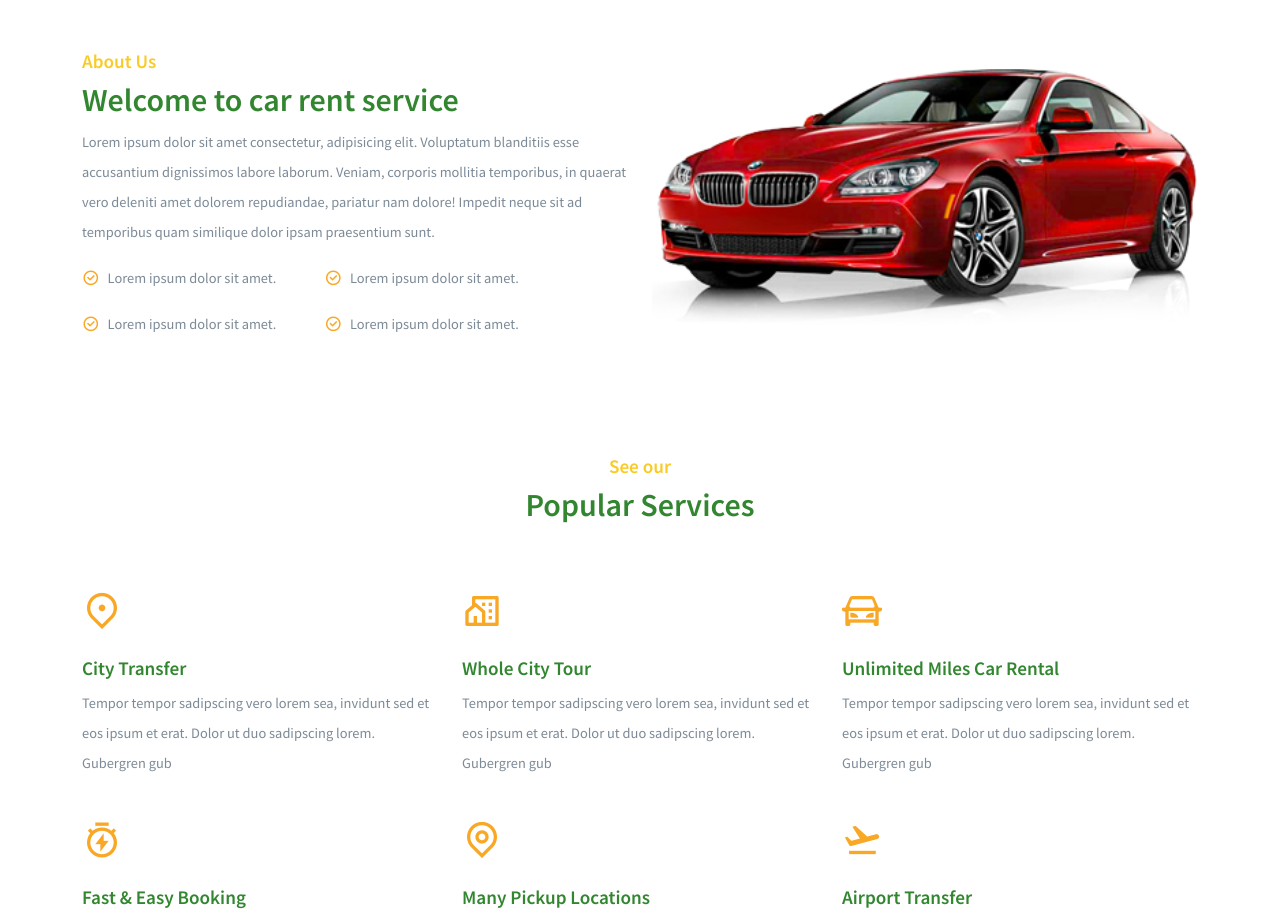
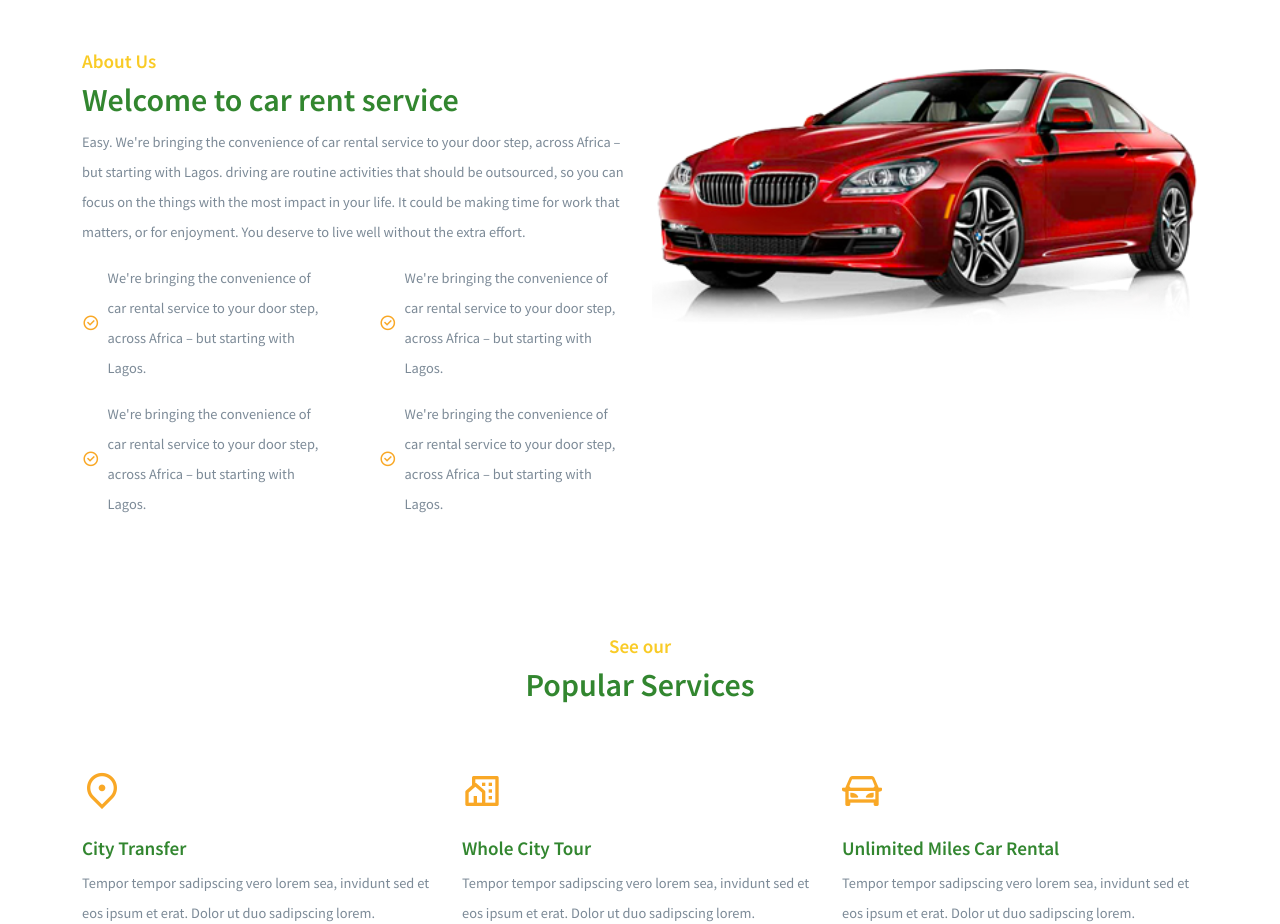
Before and after one commit to debbyuzuegbu/Debby-car-rental, a React (Create React App) app: page /home in a window 1280 px wide. Shown: the part 1140-2064 px from the top of the page. Built offline with nearby package versions, Linux system fonts and the light colour scheme.

Commit message:
about section

```diff
--- a/src/components/UI/AboutSection.jsx
+++ b/src/components/UI/AboutSection.jsx
@@ -20,35 +20,39 @@ const AboutSection = ({ aboutClass }) => {
               <h4 className="section__subtitle">About Us</h4>
               <h2 className="section__title">Welcome to car rent service</h2>
               <p className="section__description">
-                Lorem ipsum dolor sit amet consectetur, adipisicing elit.
-                Voluptatum blanditiis esse accusantium dignissimos labore
-                laborum. Veniam, corporis mollitia temporibus, in quaerat vero
-                deleniti amet dolorem repudiandae, pariatur nam dolore! Impedit
-                neque sit ad temporibus quam similique dolor ipsam praesentium
-                sunt.
+                Easy. We're bringing the convenience of car rental service to
+                your door step, across Africa – but starting with Lagos. driving
+                are routine activities that should be outsourced, so you can
+                focus on the things with the most impact in your life. It could
+                be making time for work that matters, or for enjoyment. You
+                deserve to live well without the extra effort.
               </p>
 
               <div className="about__section-item d-flex align-items-center">
                 <p className="section__description d-flex align-items-center gap-2">
-                  <i class="ri-checkbox-circle-line"></i> Lorem ipsum dolor sit
-                  amet.
+                  <i class="ri-checkbox-circle-line"></i> We're bringing the
+                  convenience of car rental service to your door step, across
+                  Africa – but starting with Lagos.
                 </p>
 
                 <p className="section__description d-flex align-items-center gap-2">
-                  <i class="ri-checkbox-circle-line"></i> Lorem ipsum dolor sit
-                  amet.
+                  <i class="ri-checkbox-circle-line"></i> We're bringing the
+                  convenience of car rental service to your door step, across
+                  Africa – but starting with Lagos.
                 </p>
               </div>
 
               <div className="about__section-item d-flex align-items-center">
                 <p className="section__description d-flex align-items-center gap-2">
-                  <i class="ri-checkbox-circle-line"></i> Lorem ipsum dolor sit
-                  amet.
+                  <i class="ri-checkbox-circle-line"></i> We're bringing the
+                  convenience of car rental service to your door step, across
+                  Africa – but starting with Lagos.
                 </p>
 
                 <p className="section__description d-flex align-items-center gap-2">
-                  <i class="ri-checkbox-circle-line"></i> Lorem ipsum dolor sit
-                  amet.
+                  <i class="ri-checkbox-circle-line"></i> We're bringing the
+                  convenience of car rental service to your door step, across
+                  Africa – but starting with Lagos.
                 </p>
               </div>
             </div>
```
